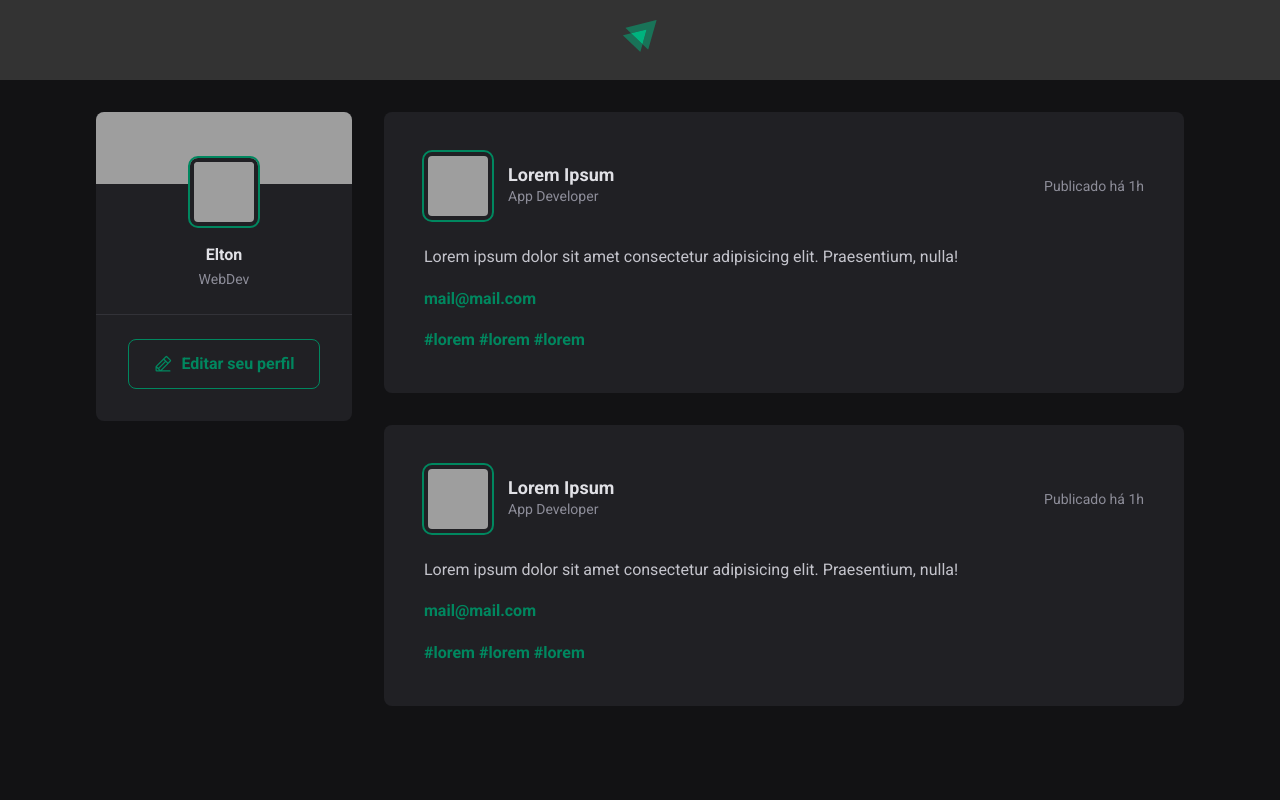
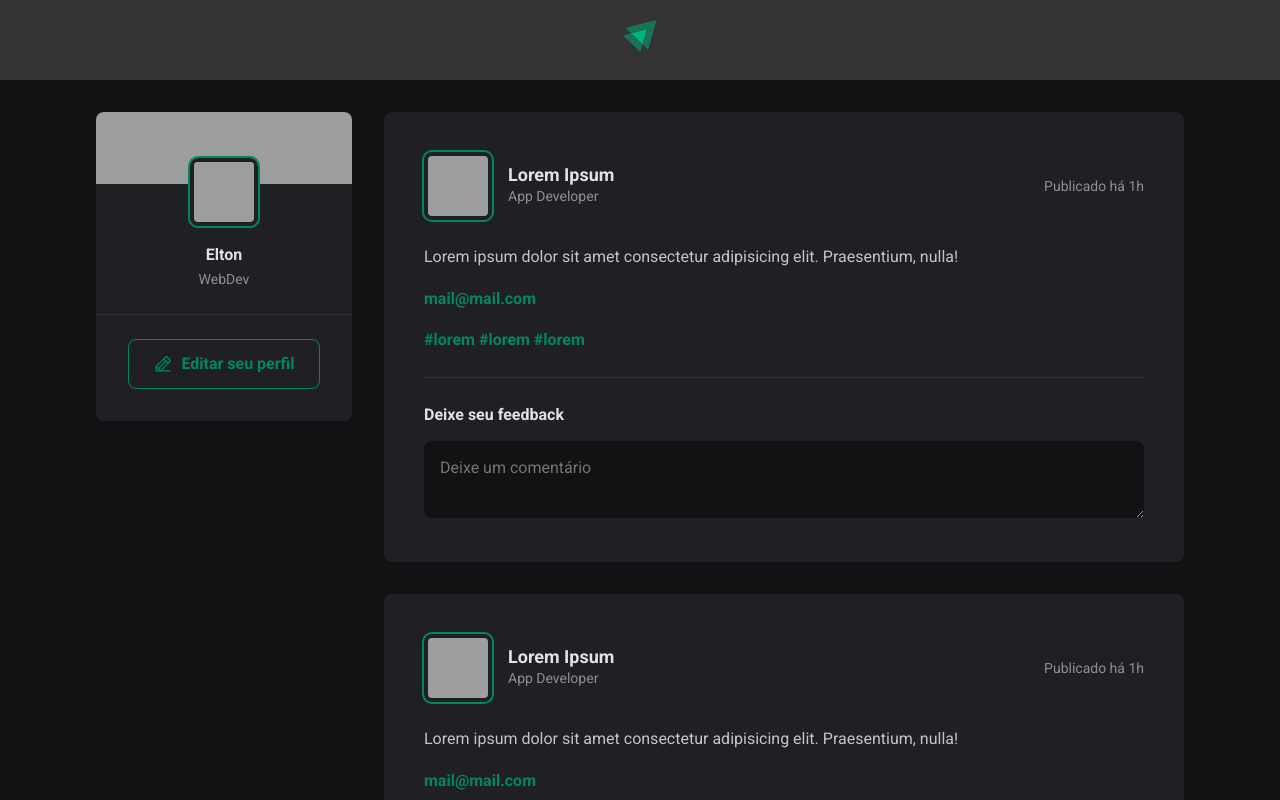
Before and after one commit to eltonleao/ignite-feed, a React (Vite) app: page / in a window 1280 px wide. Shown: the top 800 px of the page. Built offline with nearby package versions, Linux system fonts and the light colour scheme; grey boxes are pictures that could not be loaded.

Commit message:
Add comment form to Post component

```diff
--- a/src/components/Post.jsx
+++ b/src/components/Post.jsx
@@ -36,6 +36,15 @@
           <a href="#">#lorem</a> <a href="#">#lorem</a> <a href="#">#lorem</a>{" "}
         </p>
       </div>
+
+      <form className={`${styles.commentForm}`}>
+        <strong>Deixe seu feedback</strong>
+
+        <textarea placeholder="Deixe um comentário" />
+        <footer>
+          <button type="submit">Publicar</button>
+        </footer>
+      </form>
     </article>
   );
 }
--- a/src/components/Post.module.css
+++ b/src/components/Post.module.css
@@ -73,3 +73,58 @@
     color: var(--gray-400);
     line-height: 1.6;
 }
+
+.commentForm {
+    width: 100%;
+    margin-top: 1.5rem;
+    padding-top: 1.5rem;
+    border-top: 1px solid var(--gray-600);
+}
+
+
+.commentForm>strong {
+    line-height: 1.6;
+    color: var(--gray-100);
+    margin-bottom: .875rem;
+    display: block;
+}
+
+.commentForm textarea {
+    width: 100%;
+    background: var(--gray-900);
+    border: 0;
+    padding: 1rem;
+    border-radius: 8px;
+    color: var(--gray-100);
+    line-height: 1.4;
+}
+
+.commentForm footer {
+    visibility: hidden;
+    opacity: 0;
+    max-height: 0;
+    transition: all 0.2s ease-out, visibility 0.2s ease-out;
+}
+
+.commentForm:focus-within footer {
+    visibility: visible;
+    opacity: 1;
+    max-height: none;
+    overflow-y: auto;
+}
+
+.commentForm button[type="submit"] {
+    padding: 1rem 1.5rem;
+    margin-top: 1rem;
+    border-radius: 8px;
+    border: 0;
+    background: var(--green-500);
+    color: var(--white);
+    font-weight: bold;
+    cursor: pointer;
+}
+
+.commentForm button[type="submit"]:hover {
+    background: var(--green-300);
+    transition: background-color 0.2s;
+}
--- a/src/global.css
+++ b/src/global.css
@@ -11,6 +11,11 @@
 
     --green-300: #00B37E;
     --green-500: #00875f;
+}
+
+:focus {
+    outline: transparent;
+    box-shadow: 0 0 0 2px var(--green-500);
 }
 
 * {
```
